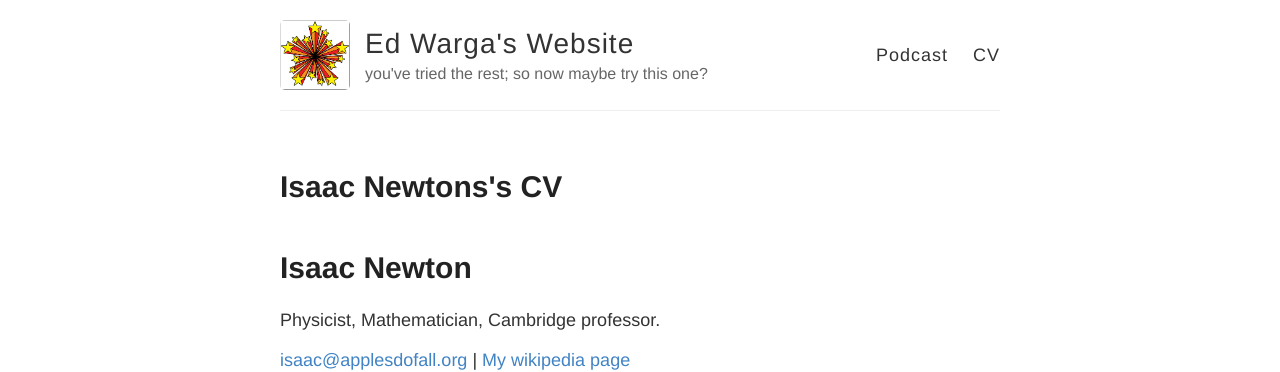
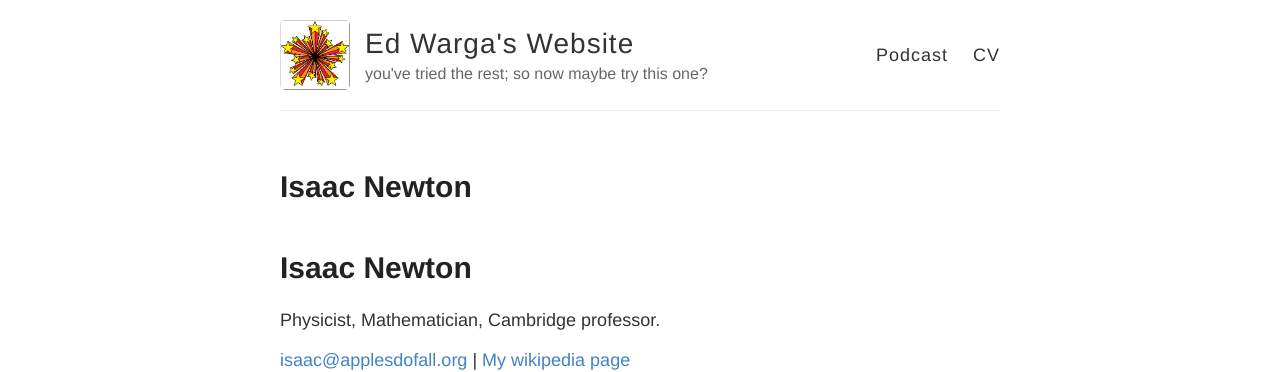
Before and after one commit to EdWarga/edwarga.github.io, a Jekyll site: the page built from CV.md, in a window 1280 px wide. Shown: the top 372 px of the page. Built offline with Jekyll 4.4.1, drawn with Linux system fonts in a browser that asks for light colours; our own code applies the rules of GitHub Pages for plain Markdown files; some of the changed lines change nothing that is shown.

Commit message:
Update CV.md
testing this out

```diff
--- a/CV.md
+++ b/CV.md
@@ -1,7 +1,8 @@
 ---
-layout: page
+layout: default
 title: Isaac Newtons's CV
 permalink: /cv/
+style:kjhealy
 ---
 # Isaac Newton
 Physicist, Mathematician, Cambridge professor.
```
